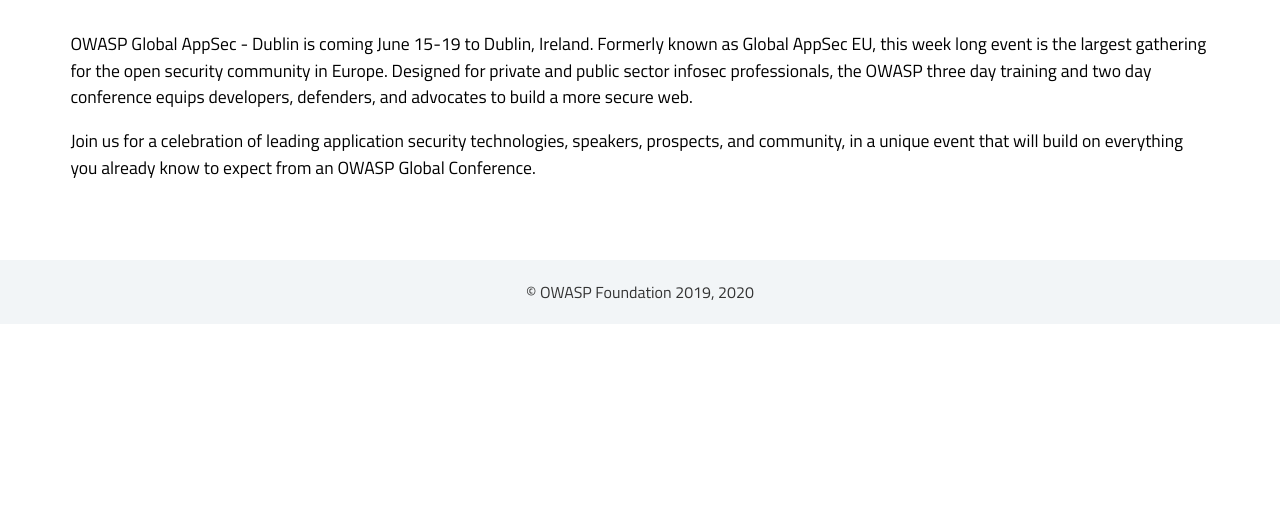
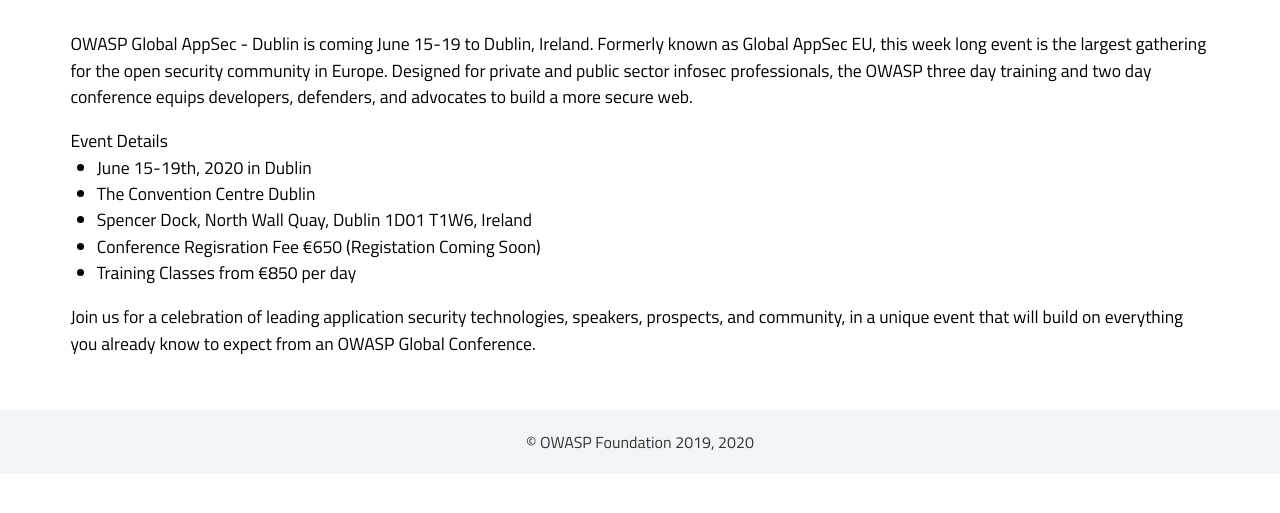
Before and after one commit to globalsea/globalsea.github.io, a Jekyll site: the page built from index.html, in a window 1280 px wide, cut to the strip 373-886 px from the top of the page. Built offline with Jekyll 4.4.1, drawn with Linux system fonts in a browser that asks for light colours; some web fonts are replaced.

Commit message:
Update index.html

```diff
--- a/index.html
+++ b/index.html
@@ -12,5 +12,15 @@
 <section class="punch">
 	<p>OWASP Global AppSec - Dublin is coming June 15-19 to Dublin, Ireland. Formerly known as Global AppSec EU, this week long event is the largest gathering for the open security community in Europe. Designed for private and public sector infosec professionals, the OWASP three day training and two day conference equips developers, defenders, and advocates to build a more secure web.</p>
 
+	<h3>Event Details</h3>
+	<ul>
+		<li>June 15-19th, 2020 in Dublin
+		<li>The Convention Centre Dublin</li>
+		<li>Spencer Dock, North Wall Quay, Dublin 1D01 T1W6, Ireland</li>
+	<li>Conference Regisration Fee €650 (Registation Coming Soon)</li>
+		<li>Training Classes from €850 per day</li>
+	</ul>
+
+
 	<p>Join us for a celebration of leading application security technologies, speakers, prospects, and community, in a unique event that will build on everything you already know to expect from an OWASP Global Conference.</p>
 </section>
```
